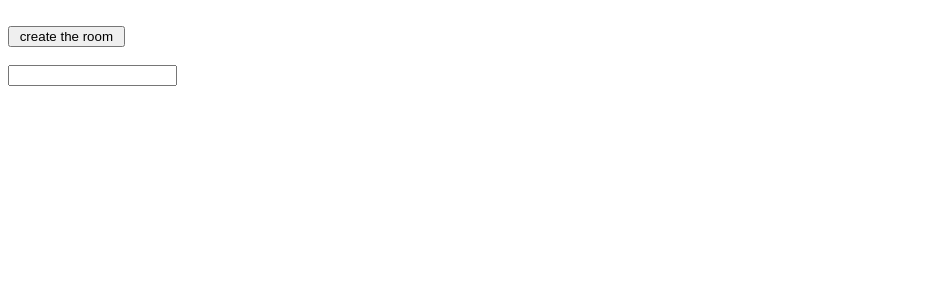
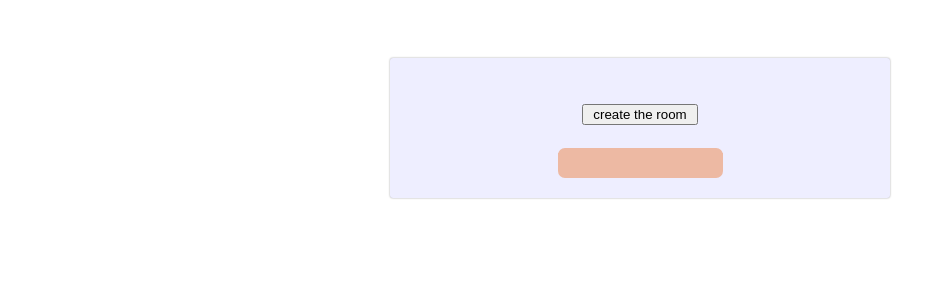
Before and after one commit to garyuu/SD_Project_TeleGame, a PHP site: page /module/game_create.html in a window 1280 px wide. Shown: the top 300 px of the page, without its empty margins (0-946 px from the left). Run offline with PHP 8.4, Linux system fonts and the light colour scheme.

Commit message:
目前做的css 顏色不喜歡的話可以再調

```diff
--- a/webpage/module/game_create.css
+++ b/webpage/module/game_create.css
@@ -0,0 +1,36 @@
+center{
+	position: relative;
+	box-sizing: border-box;
+	width: 100%;
+	max-width: 500px;
+	margin: auto;
+	top: 50px;
+	padding: 20px;
+	font-size: 20px;
+	box-shadow: 0 0 2px rgba(0, 0, 0, .4);
+	border-radius: 3px;
+	background: #eef;
+}
+
+
+.display {
+
+    outline: medium none;
+    height: 30px;
+    padding: 0px;
+    text-align: center;
+	font-family:sans-serif;
+	font-weight:bold;
+	border-radius:7px;
+	border:0px solid #737373;
+	background-color:#EDB9A3;
+	color:#8B1E3F;
+	display:inline-block;
+}.display:hover {
+	background-color:#F77185;
+}.display:active {
+	background-color:#F06543;
+}.display:disabled {
+	background-color:#AAAAAA;
+    color:#E0E5D5;
+}
--- a/webpage/module/game_create.html
+++ b/webpage/module/game_create.html
@@ -6,10 +6,14 @@
 	<link rel="stylesheet" type="text/css" href="game_create.css">
 </head>
 <body>
-
-
-	<br><input type="button" value=" create the room " onclick=''></br>
-	<br><div class="display"><input type="text" readonly size="18" id="url"></div></br>
-
+	<center>
+	<br><input type="button" value=" create the room " onclick='' ></br>
+	<br><div class="display"><input type="text" readonly size="18" id="url"
+	style="border-top:1px ;
+		border-left:1px ;
+		border-right:1px ;
+		border-bottom:1px ;
+		background-color:#EDB9A3;"></div></br>
+	</center>
 </body>
 </html>
```
Also changed, not shown: webpage/module/enter_room.css (+32 -6 lines).
